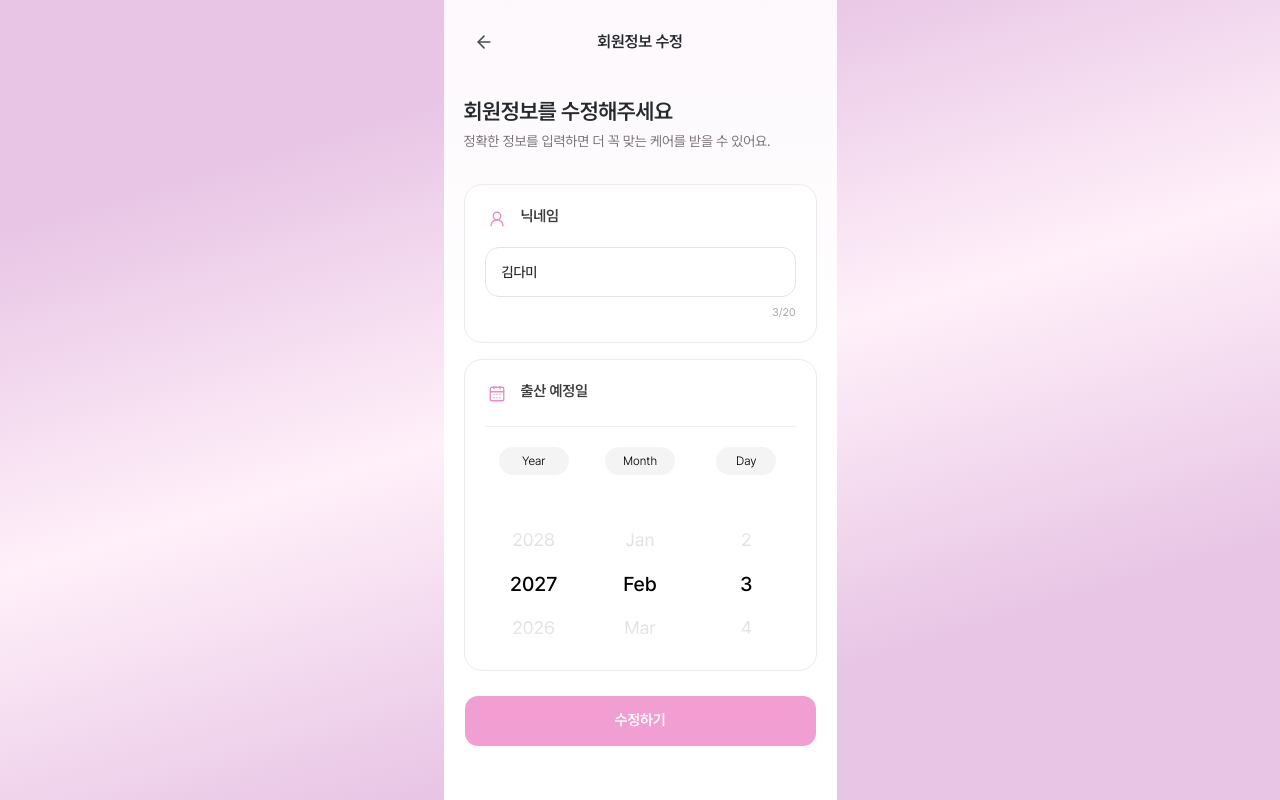
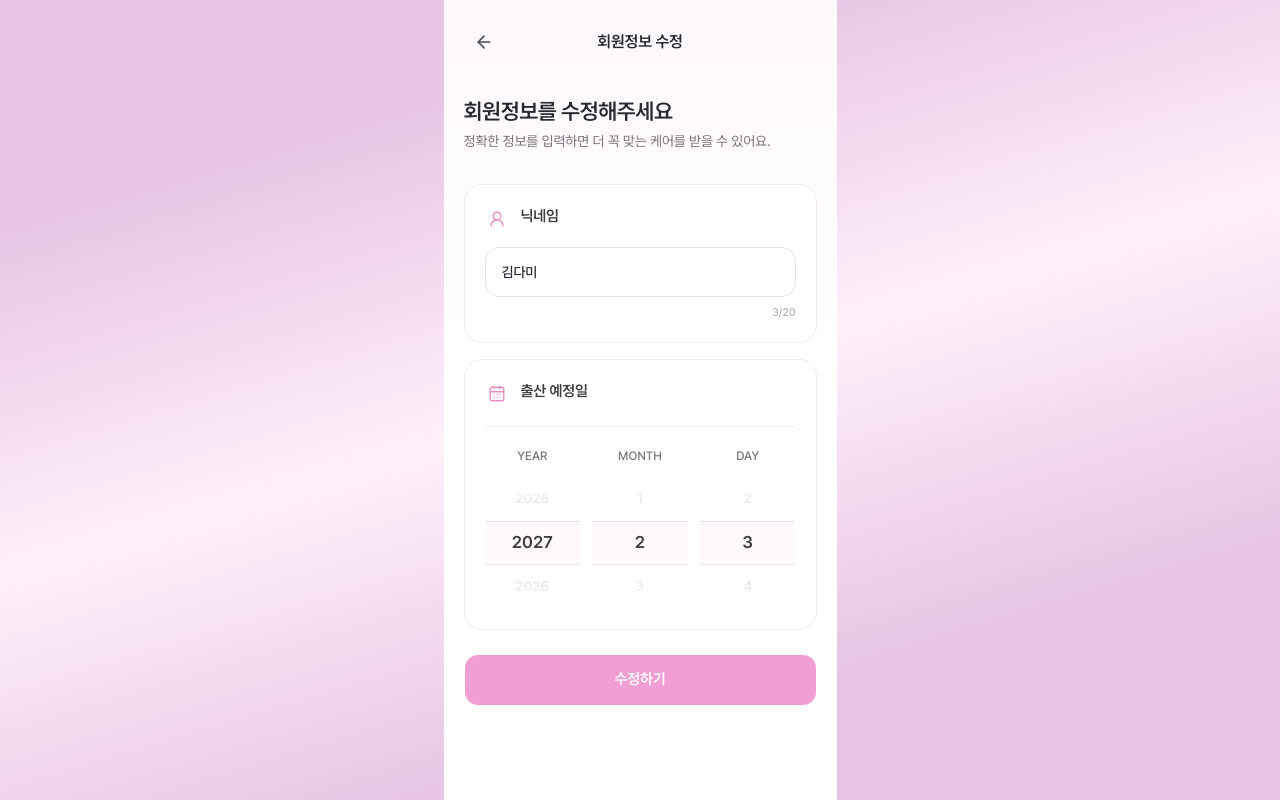
Before and after one commit to Likelion-YeungNam-Univ/14th-Marshmello-web, a React (Vite) app: page /mypage/edit in a window 1280 px wide. Built offline with nearby package versions, Linux system fonts and the light colour scheme.

Commit message:
style: 출산 예정일 선택 UI 개선

```diff
--- a/src/features/mypage/ui/date-wheel-picker.tsx
+++ b/src/features/mypage/ui/date-wheel-picker.tsx
@@ -1,21 +1,6 @@
 import { useEffect, useMemo } from "react"
 
 import { WheelPickerColumn } from "@/features/mypage/ui/wheel-picker-column"
-
-const monthLabels = [
-  "Jan",
-  "Feb",
-  "Mar",
-  "Apr",
-  "May",
-  "Jun",
-  "Jul",
-  "Aug",
-  "Sep",
-  "Oct",
-  "Nov",
-  "Dec",
-]
 
 export type WheelDate = {
   day: number
@@ -90,16 +75,12 @@ export function DateWheelPicker({
   }
 
   return (
-    <div
-      aria-label="출산 예정일 선택"
-      className="grid w-full grid-cols-3 gap-2"
-      role="group"
-    >
+    <div aria-label="출산 예정일 선택" className="grid w-full grid-cols-3 gap-3" role="group">
       <div className="flex min-w-0 flex-col items-center">
-        <span className="flex h-7 min-w-[70px] items-center justify-center rounded-full bg-[#f4f4f4] px-4 text-[12px] font-light text-black">
-          Year
+        <span className="text-[12px] leading-[18px] font-medium text-[#7c747a]">
+          YEAR
         </span>
-        <div className="mt-[43px] w-full">
+        <div className="mt-3 w-full">
           <WheelPickerColumn
             ariaLabel="연도 선택"
             items={years}
@@ -110,13 +91,12 @@ export function DateWheelPicker({
       </div>
 
       <div className="flex min-w-0 flex-col items-center">
-        <span className="flex h-7 min-w-[70px] items-center justify-center rounded-full bg-[#f4f4f4] px-4 text-[12px] font-light text-black">
-          Month
+        <span className="text-[12px] leading-[18px] font-medium text-[#7c747a]">
+          MONTH
         </span>
-        <div className="mt-[43px] w-full">
+        <div className="mt-3 w-full">
           <WheelPickerColumn
             ariaLabel="월 선택"
-            getLabel={(item) => monthLabels[item - 1]}
             items={months}
             onChange={changeMonth}
             value={month}
@@ -125,10 +105,10 @@ export function DateWheelPicker({
       </div>
 
       <div className="flex min-w-0 flex-col items-center">
-        <span className="flex h-7 min-w-[60px] items-center justify-center rounded-full bg-[#f4f4f4] px-4 text-[12px] font-light text-black">
-          Day
+        <span className="text-[12px] leading-[18px] font-medium text-[#7c747a]">
+          DAY
         </span>
-        <div className="mt-[43px] w-full">
+        <div className="mt-3 w-full">
           <WheelPickerColumn
             ariaLabel="일 선택"
             items={days}
--- a/src/features/mypage/ui/wheel-picker-column.tsx
+++ b/src/features/mypage/ui/wheel-picker-column.tsx
@@ -122,9 +122,13 @@ export function WheelPickerColumn<T>({
   return (
     <div className="relative h-[132px] w-full overflow-hidden">
       <div
+        aria-hidden="true"
+        className="pointer-events-none absolute inset-x-0 top-11 z-0 h-11 border-y border-[#f4e1eb] bg-[#fff9fc]"
+      />
+      <div
         aria-activedescendant={`${listboxId}-option-${selectedIndex}`}
         aria-label={ariaLabel}
-        className="h-[132px] snap-y snap-mandatory touch-pan-y overflow-y-auto overscroll-contain scroll-smooth py-11 [scrollbar-width:none] [-ms-overflow-style:none] [&::-webkit-scrollbar]:hidden"
+        className="relative z-10 h-[132px] snap-y snap-mandatory touch-pan-y overflow-y-auto overscroll-contain scroll-smooth py-11 [scrollbar-width:none] [-ms-overflow-style:none] [&::-webkit-scrollbar]:hidden"
         onKeyDown={handleKeyDown}
         onScroll={handleScroll}
         ref={viewportRef}
@@ -140,8 +144,8 @@ export function WheelPickerColumn<T>({
               className={cn(
                 "flex h-11 cursor-pointer snap-center items-center justify-center text-center transition-[color,font-size,opacity] duration-150 select-none",
                 isSelected
-                  ? "text-[20px] font-medium text-black opacity-100"
-                  : "text-[18px] font-normal text-[#c7cbd0] opacity-75",
+                  ? "text-[17px] font-semibold text-[#3d3d3d] opacity-100"
+                  : "text-[14px] font-medium text-[#c7bec4] opacity-70",
               )}
               id={`${listboxId}-option-${index}`}
               key={`${getLabel(item)}-${index}`}
@@ -156,11 +160,11 @@ export function WheelPickerColumn<T>({
 
       <div
         aria-hidden="true"
-        className="pointer-events-none absolute inset-x-0 top-0 h-11 bg-gradient-to-b from-white/60 to-transparent"
+        className="pointer-events-none absolute inset-x-0 top-0 z-20 h-11 bg-gradient-to-b from-white to-transparent"
       />
       <div
         aria-hidden="true"
-        className="pointer-events-none absolute inset-x-0 bottom-0 h-11 bg-gradient-to-t from-white/60 to-transparent"
+        className="pointer-events-none absolute inset-x-0 bottom-0 z-20 h-11 bg-gradient-to-t from-white to-transparent"
       />
     </div>
   )
```
